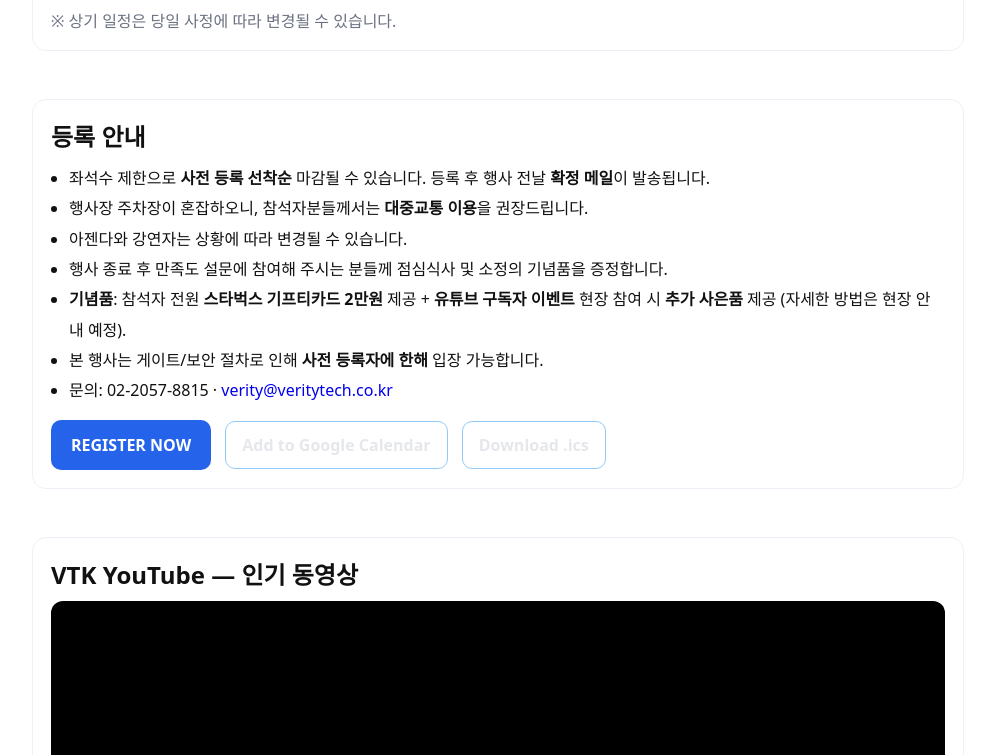
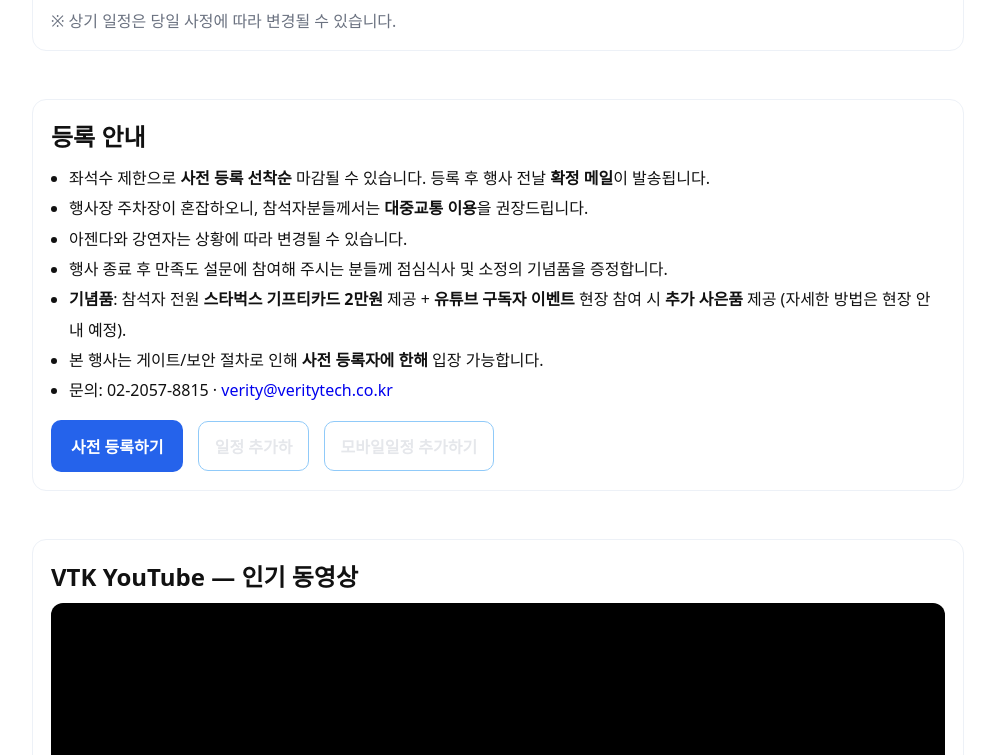
Before and after one commit to VerityTechnologyKorea/Seminar_2025, a plain HTML site: page index.html in a window 1280 px wide. Shown: the part 1559-2314 px from the top of the page, without its empty margins (142-1137 px from the left). Drawn offline with Linux system fonts and the light colour scheme.

Commit message:
index.html

```diff
--- a/index.html
+++ b/index.html
@@ -77,7 +77,7 @@
           <h1>VTK Seminar 2025<br>Cadence/OrCAD Seminar</h1>
           <p class="lead">2025년 10월 17일 (금) · 서울 서초구 엘타워 5F 오르체홀</p>
           <div>
-            <a class="cta" href="https://forms.gle/HXNHUmimfYRd6z8f6" target="_blank" rel="noopener">사전등록하기</a>
+            <a class="cta" href="https://forms.gle/HXNHUmimfYRd6z8f6" target="_blank" rel="noopener">사전 등록하기</a>
             <a class="cta-outline" href="https://calendar.google.com/calendar/render?action=TEMPLATE&text=VTK%20Seminar%202025%20%7C%20Cadence/OrCAD%20Seminar&dates=20251017T003000Z/20251017T082000Z&details=%EC%82%AC%EC%A0%84%20%EB%93%B1%EB%A1%9D%20%EB%A7%81%ED%81%AC%3A%20https%3A//forms.gle/HXNHUmimfYRd6z8f6&location=%EC%97%98%ED%83%80%EC%9B%8C%205F%20%EC%98%A4%EB%A5%B4%EC%B2%B4%ED%99%80%2C%20%EC%84%9C%EC%9A%B8%20%EC%84%9C%EC%B4%88%EA%B5%AC%20%EA%B0%95%EB%82%A8%EB%8C%80%EB%A1%9C%20213&trp=false" target="_blank" rel="noopener">일정 추가하기</a>
           </div>
         </div>
@@ -170,9 +170,9 @@
           <li>문의: 02-2057-8815 · <a href="mailto:verity@veritytech.co.kr">verity@veritytech.co.kr</a></li>
         </ul>
         <div style="margin-top:14px;">
-          <a class="cta" href="https://forms.gle/HXNHUmimfYRd6z8f6" target="_blank" rel="noopener">REGISTER NOW</a>
-          <a class="cta-outline" href="https://calendar.google.com/calendar/render?action=TEMPLATE&text=VTK%20Seminar%202025%20%7C%20Cadence/OrCAD%20Seminar&dates=20251017T003000Z/20251017T082000Z&details=%EC%82%AC%EC%A0%84%20%EB%93%B1%EB%A1%9D%20%EB%A7%81%ED%81%AC%3A%20https%3A//forms.gle/HXNHUmimfYRd6z8f6&location=%EC%97%98%ED%83%80%EC%9B%8C%205F%20%EC%98%A4%EB%A5%B4%EC%B2%B4%ED%99%80%2C%20%EC%84%9C%EC%9A%B8%20%EC%84%9C%EC%B4%88%EA%B5%AC%20%EA%B0%95%EB%82%A8%EB%8C%80%EB%A1%9C%20213&trp=false" target="_blank" rel="noopener">Add to Google Calendar</a>
-          <a class="cta-outline" href="./vtk_seminar_2025.ics" download>Download .ics</a>
+          <a class="cta" href="https://forms.gle/HXNHUmimfYRd6z8f6" target="_blank" rel="noopener">사전 등록하기</a>
+          <a class="cta-outline" href="https://calendar.google.com/calendar/render?action=TEMPLATE&text=VTK%20Seminar%202025%20%7C%20Cadence/OrCAD%20Seminar&dates=20251017T003000Z/20251017T082000Z&details=%EC%82%AC%EC%A0%84%20%EB%93%B1%EB%A1%9D%20%EB%A7%81%ED%81%AC%3A%20https%3A//forms.gle/HXNHUmimfYRd6z8f6&location=%EC%97%98%ED%83%80%EC%9B%8C%205F%20%EC%98%A4%EB%A5%B4%EC%B2%B4%ED%99%80%2C%20%EC%84%9C%EC%9A%B8%20%EC%84%9C%EC%B4%88%EA%B5%AC%20%EA%B0%95%EB%82%A8%EB%8C%80%EB%A1%9C%20213&trp=false" target="_blank" rel="noopener">일정 추가하</a>
+          <a class="cta-outline" href="./vtk_seminar_2025.ics" download>모바일일정 추가하기</a>
         </div>
       </div>
     </div>
```
